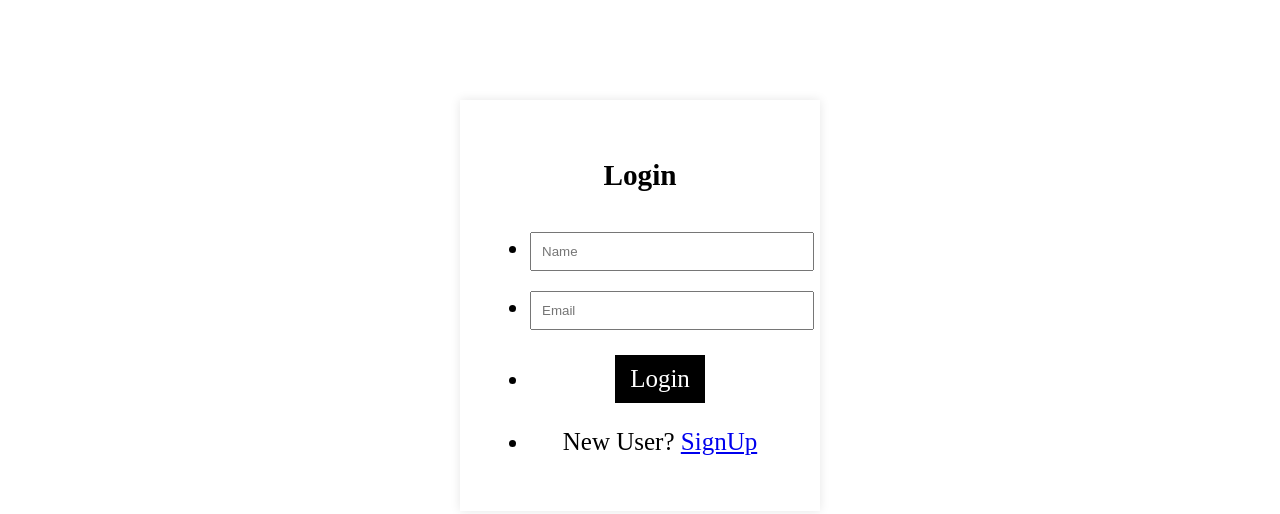
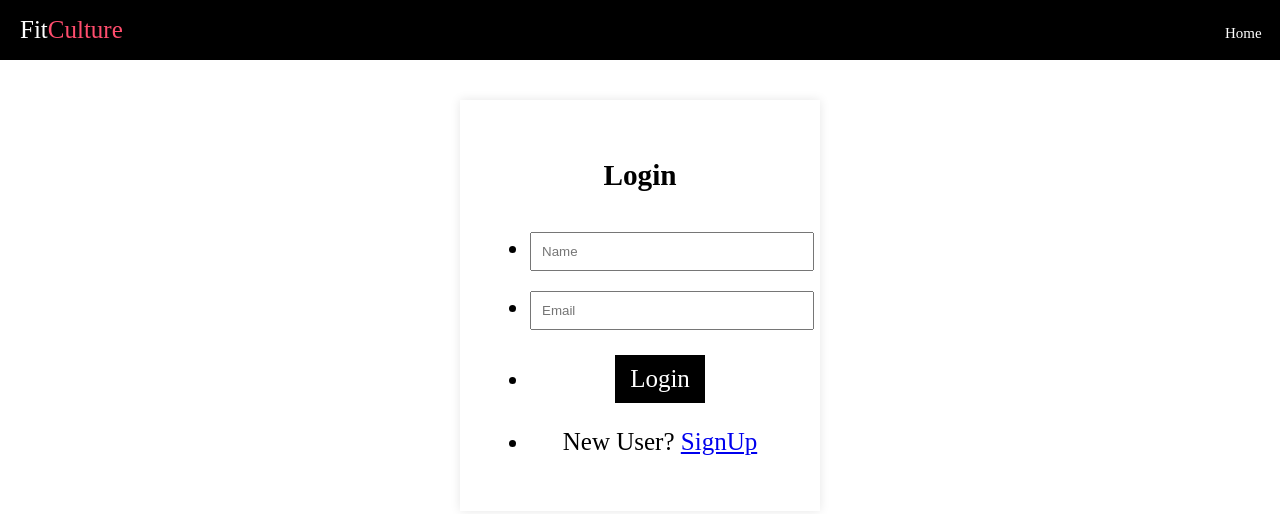
Before and after one commit to navya-n220268/Website, a plain HTML site: page login.html in a window 1280 px wide. Drawn offline with Linux system fonts and the light colour scheme.

Commit message:
updated index.html file

```diff
--- a/login.html
+++ b/login.html
@@ -1,10 +1,17 @@
 <!DOCTYPE html>
 <html lang="en">
+<head>
     <meta charset="UTF-8">
     <title>FitCulture|Login</title>
     <link rel="stylesheet" href="style.css">
 </head>
 <body>
+    <header>
+        <div class="logo">Fit<span>Culture</span></div>
+        <nav>
+            <a href="index.html">Home</a>
+        </nav>
+    </header>
     <div class="form-container">
         <h3>Login</h3>
         <ul>
--- a/style.css
+++ b/style.css
@@ -7,12 +7,19 @@ body {
 
 
 header {
+    position: fixed;
+    top: 0;
+    left: 0;
+    height: 60px;
+    width: 97%;
     background-color:black;
     color: #fff;
     padding: 15px 40px;
     display: flex;
     justify-content: space-between;
     align-items: center;
+    padding: 0 20px;
+    z index: 1000;
 }
 
 header a {
```
Also changed, not shown: index.html (+4 -2 lines).
